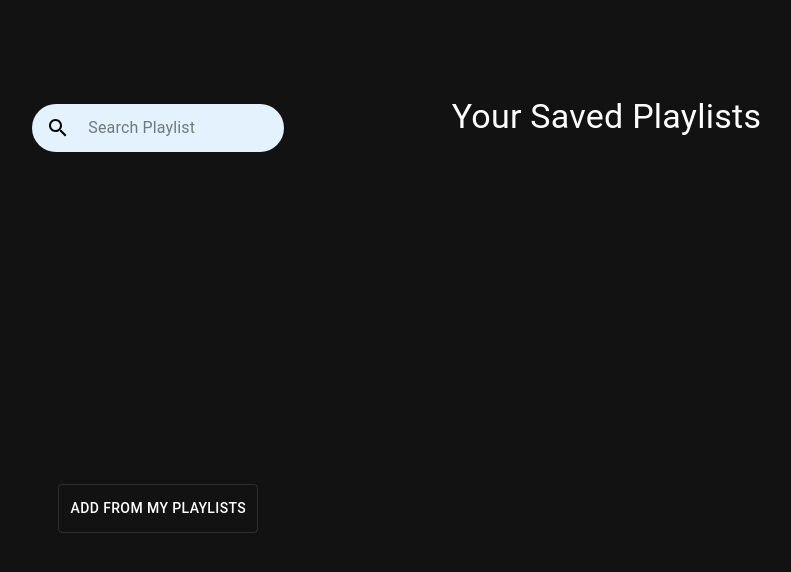
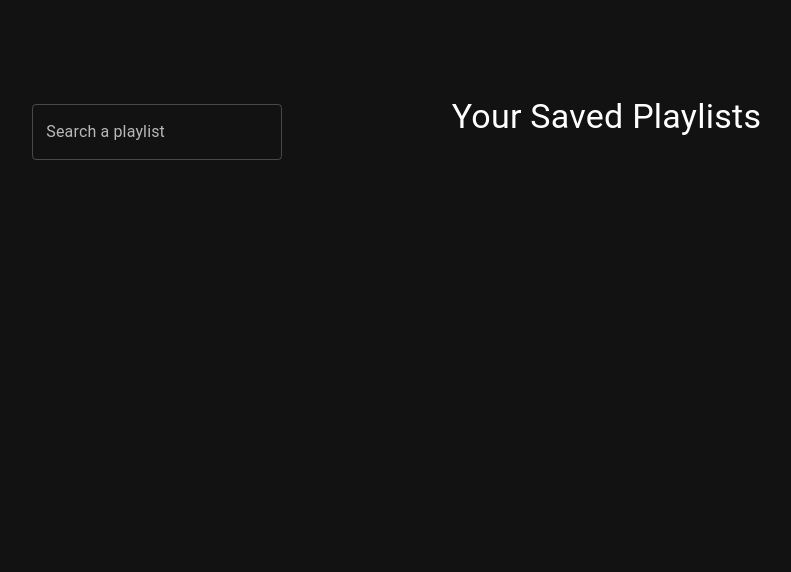
Before and after one commit to calher99/Spotify-React-newSongNotify, a React (Create React App) app in the folder client/: page /playlists in a window 1280 px wide. Shown: the top 572 px of the page, without its empty margins (15-806 px from the left). Built offline with nearby package versions, Linux system fonts and the light colour scheme.

Commit message:
merge my playlists and search playlist to an autocomplete search box

```diff
--- /dev/null
+++ b/client/src/components/SearchAutocomplete.tsx
@@ -0,0 +1,113 @@
+import * as React from "react";
+
+import {
+  Autocomplete,
+  Avatar,
+  Box,
+  ListItem,
+  ListItemAvatar,
+  ListItemText,
+  TextField,
+} from "@mui/material";
+import { Playlist } from "../types";
+
+// Add the type for your new onSubmit prop
+type SearchBarProps = {
+  options?: Playlist[];
+  onSubmit: (value: string, myPlaylist?: Playlist) => void;
+};
+
+const SearchAutocomplete: React.FC<SearchBarProps> = ({
+  options,
+  onSubmit,
+}) => {
+  const [inputValue, setInputValue] = React.useState("");
+  const [selectedOption, setSelectedOption] = React.useState<Playlist | null>(
+    null
+  );
+
+  const handleInputChange = (
+    event: React.ChangeEvent<{}>,
+    newInputValue: string
+  ) => {
+    setInputValue(newInputValue);
+    setSelectedOption(null); // Reset selected option on manual input
+  };
+
+  const handleOptionChange = (
+    event: React.ChangeEvent<{}>,
+    playlistSelected: Playlist | string | null
+  ) => {
+    if (playlistSelected && typeof playlistSelected !== "string") {
+      const foundOption = options?.find(
+        (option) => option.id === playlistSelected.id
+      );
+      setSelectedOption(foundOption || null);
+    }
+  };
+
+  const handleFormSubmit = (event: React.FormEvent) => {
+    event.preventDefault();
+
+    // Here you can check if an option was selected
+    if (selectedOption) {
+      // Handle case where user selected an option
+      onSubmit("", selectedOption);
+    } else {
+      // Handle case where user manually entered value
+      onSubmit(inputValue);
+    }
+
+    setInputValue("");
+    setSelectedOption(null);
+  };
+
+  return (
+    <Box component="form" onSubmit={handleFormSubmit} sx={{}}>
+      <Autocomplete
+        id="search-playlist"
+        freeSolo
+        options={options || []}
+        getOptionLabel={(option: Playlist | string) =>
+          typeof option === "string" ? option : option.name
+        }
+        inputValue={inputValue}
+        onInputChange={handleInputChange}
+        onChange={handleOptionChange}
+        renderInput={(params) => (
+          <TextField
+            {...params}
+            label="Search a playlist"
+            sx={{ borderRadius: 16 }}
+          />
+        )}
+        renderOption={(props, option, { selected }) => (
+          <ListItem
+            {...props}
+            sx={{
+              cursor: "pointer",
+              "&:hover": {
+                backgroundColor: "rgba(255, 255, 255, 0.1)",
+              },
+            }}
+          >
+            <ListItemAvatar>
+              <Avatar
+                alt={`Avatar ${option.name}`}
+                src={
+                  option.images?.[0]?.url ||
+                  "https://as1.ftcdn.net/jpg/03/77/20/86/1024W_F_377208629_UWr3LtC8xJqETdX3tsZ2vV8eRRniaZDv_NW1.jpg"
+                }
+                sx={{ width: 25, height: 25 }}
+              />
+            </ListItemAvatar>
+            <ListItemText secondary={option.name} />
+          </ListItem>
+        )}
+        sx={{ width: 250 }}
+      />
+    </Box>
+  );
+};
+
+export default SearchAutocomplete;
--- a/client/src/pages/Playlists.tsx
+++ b/client/src/pages/Playlists.tsx
@@ -20,6 +20,7 @@ import axios from "axios";
 import SavedPlaylists from "../components/SavedPlaylists";
 import { PlayerContext } from "../context/player-context";
 import SearchResults from "../components/SearchResults";
+import SearchAutocomplete from "../components/SearchAutocomplete";
 
 interface PlaylistSaved {
   id: string;
@@ -73,7 +74,7 @@ function Playlists() {
         playlistCtx.setPlaylists(totalPlaylists);
         //Old code
         // setPlaylists(totalPlaylists);
-        setDisplayPlaylists(true);
+        // setDisplayPlaylists(true);
       } catch (error) {
         console.error("Error in getPlaylistsHandler: ", error);
       }
@@ -122,12 +123,15 @@ function Playlists() {
     });
   };
 
-  const togglePlaylists = async () => {
-    if (playlistCtx.userPlaylists) {
-      setDisplayPlaylists((prev: boolean) => !prev);
-    }
-  };
-  const submitSearchHandler = async (search: string) => {
+  // const togglePlaylists = async () => {
+  //   if (playlistCtx.userPlaylists) {
+  //     setDisplayPlaylists((prev: boolean) => !prev);
+  //   }
+  // };
+  const submitSearchHandler = async (search: string, myPlaylist?: Playlist) => {
+    if (myPlaylist) {
+      console.log(myPlaylist);
+    } else {
       try {
         const responseData = await axios(
           `https://api.spotify.com/v1/search?q=${search}&type=playlist&limit=5&offset=0`,
@@ -142,6 +146,7 @@ function Playlists() {
         setSearchResults(responseData.data.playlists.items);
       } catch (error) {
         console.log(error);
+      }
     }
   };
 
@@ -172,7 +177,11 @@ function Playlists() {
                 width: 300,
               }}
             >
-              <SearchBar onSubmit={submitSearchHandler} />
+              <SearchAutocomplete
+                onSubmit={submitSearchHandler}
+                options={(playlistCtx.userPlaylists as Playlist[]) || []}
+              />
+              {/* <SearchBar onSubmit={submitSearchHandler} /> */}
               <ClickAwayListener onClickAway={() => setSearchResults([])}>
                 <Box>
                   {searchResults && (
@@ -186,7 +195,7 @@ function Playlists() {
               </ClickAwayListener>
             </Container>
           </Grid>
-          <Grid
+          {/* <Grid
             item
 
             // sx={{ backgroundColor: (theme) => theme.palette.grey[800] }}
@@ -209,9 +218,7 @@ function Playlists() {
                 }}
               >
                 <Box>
-                  {/* <Button onClick={getPlaylistsHandler}>
-                    Get my Playlists
-                  </Button> */}
+
                   <ToggleButton
                     value="check"
                     selected={displayPlaylists}
@@ -236,7 +243,7 @@ function Playlists() {
                 )}
               </Box>
             </Box>
-          </Grid>
+          </Grid> */}
         </Grid>
         <Grid item xs={12} md={8} lg={8} sx={{ mt: 2 }}>
           <Typography variant="h4">Your Saved Playlists</Typography>
```
Lines whose indentation alone changed are shown as unchanged.
